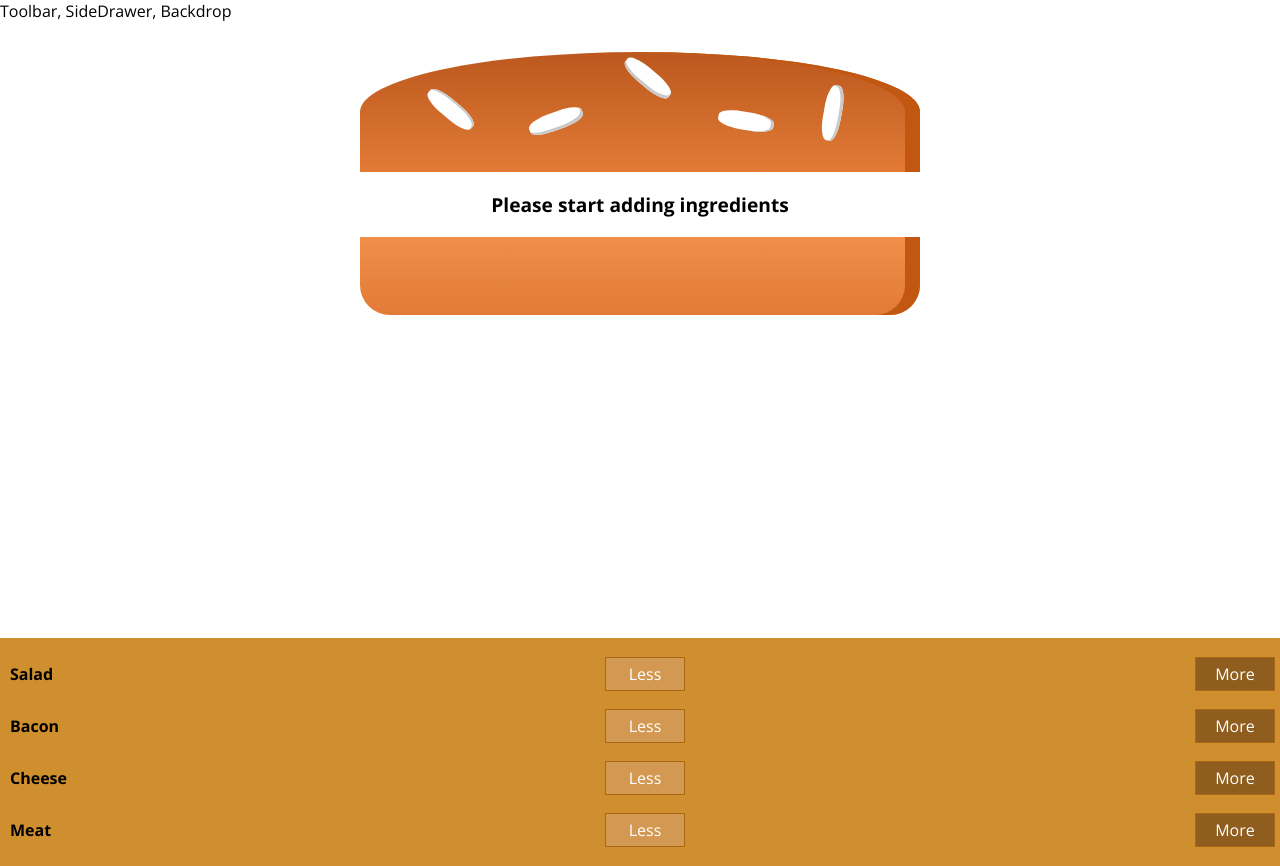
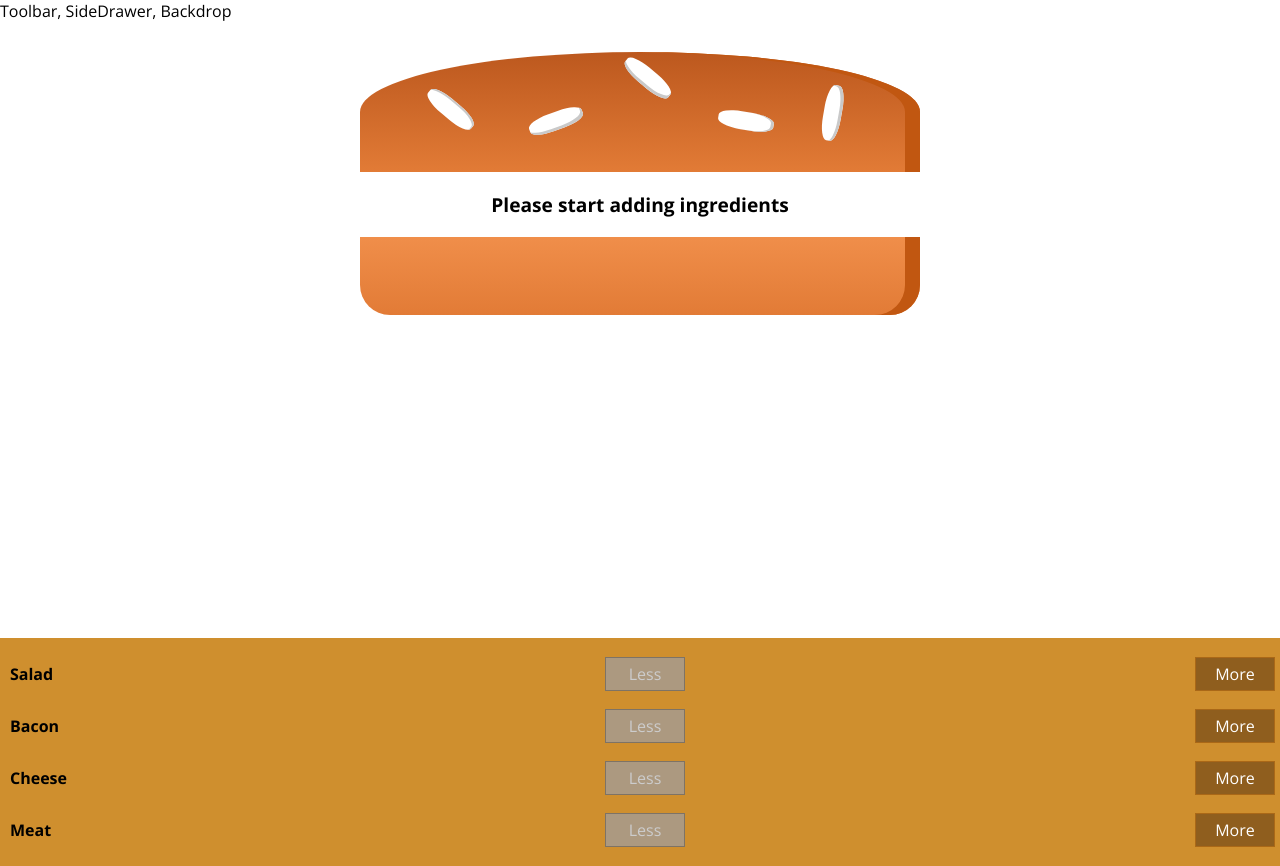
Before and after one commit to davidhartman00/react-hamburger, a React (Create React App) app in the folder react-hamburger/: page / in a window 1280 px wide. Built offline with nearby package versions, Linux system fonts and the light colour scheme.

Commit message:
changed handeling of isDisabled object

```diff
--- a/react-hamburger/src/components/Burger/BuildControls/BuildControl/BuildControl.js
+++ b/react-hamburger/src/components/Burger/BuildControls/BuildControl/BuildControl.js
@@ -4,7 +4,7 @@ import style from './BuildControl.module.css'
 const buildControl = props => (
   <div className={style.BuildControl}>
     <div className={style.Label}>{props.label}</div>
-    <button className={style.Less} onClick={props.removed}>Less</button>
+    <button className={style.Less} onClick={props.removed} disabled={props.isDisabled}>Less</button>
     <button className={style.More} onClick={props.added}>More</button>
   </div>
 );
--- a/react-hamburger/src/components/Burger/BuildControls/BuildControls.js
+++ b/react-hamburger/src/components/Burger/BuildControls/BuildControls.js
@@ -17,6 +17,7 @@ const buildControls = props => (
         label={ctrl.label}
         added={()=>props.ingredientAdded(ctrl.type)}
         removed = {()=> props.ingredientRemoved(ctrl.type)}
+        isDisabled = {props.isDisabled[ctrl.type]}
       />
     ))}
   </div>
--- a/react-hamburger/src/containers/BurgerBuilder/BurgerBuilder.js
+++ b/react-hamburger/src/containers/BurgerBuilder/BurgerBuilder.js
@@ -67,6 +67,8 @@ class BurgerBuilder extends Component {
     for (var key in isDisabled) {
       isDisabled[key] = isDisabled[key] <= 0
     }
+    console.log(isDisabled, "isDisabled");
+
     return (
       <Aux>
         <Burger ingredients={this.state.ingredients} />
```
